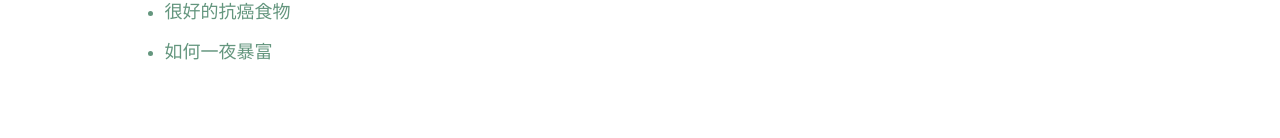
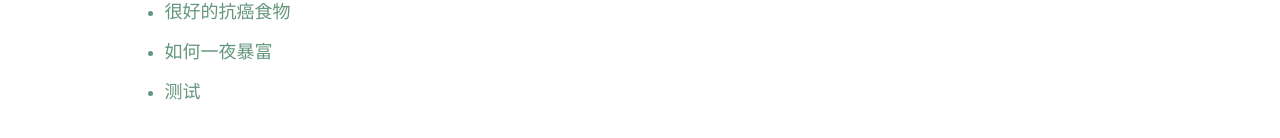
Before and after one commit to Ada-design/qianduan, a Vue app in the folder hello_vue3/: page /news in a window 1280 px wide. Shown: the part 222-360 px from the top of the page. Built offline with nearby package versions, Linux system fonts and the light colour scheme.

Commit message:
路由param参数

```diff
--- a/hello_vue3/src/router/index.ts
+++ b/hello_vue3/src/router/index.ts
@@ -26,12 +26,19 @@ const router = createRouter({
             // 子路由
             children: [
                 {
-                    path: 'detail',
+                    name:'detail',
+                    path: 'detail/:id/:title/:content',
                     component: () => import('@/views/news/news1-content.vue')
                 },
                 {
-                    path: 'detail2',
+                    name:'detail2',
+                    path: 'detail2/:id/:title/:content',
                     component: () => import('@/views/news/news2-content.vue')
+                },
+                {
+                    name:'detail3',
+                    path: 'detail3/:id/:title/:content',
+                    component: () => import('@/views/news/detail-content.vue')
                 }
             ]
         }
--- a/hello_vue3/src/views/NewsDemo.vue
+++ b/hello_vue3/src/views/NewsDemo.vue
@@ -4,13 +4,14 @@
         <div>
             <ul>
                 <li v-for="(item, index) in newsList" :key="index">
-                    <!-- 第一种query动态传参 -->
-                    <!-- 使用``,模板字符串嵌入js -->
-                    <!-- <RouterLink :to="`${item.path}?id=${item.id}&title=${item.title}&content=${item.content}`">{{ item.title  }}</RouterLink> -->
-                    <!-- 第二种query动态传参 -->
+                    <!-- 第一种写法params传参 -->
+                    <!--
+                       <RouterLink :to="`${item.path}/${item.id}/${item.title}/${item.content}`">{{ item.title  }}</RouterLink>
+                    -->
+                    <!-- 第二种写法params传参  -->
                     <RouterLink :to="{
-                        path: item.path,
-                        query: {
+                        name: item.name,
+                        params: {
                             id: item.id,
                             title: item.title,
                             content: item.content
@@ -33,15 +34,24 @@ const newsList = reactive(
     [
         {
             id: 1,
+            name:'detail',
             title: "很好的抗癌食物",
             content: "西兰花",
             path: '/news/detail'
         },
         {
             id: 2,
+            name:'detail2',
             title: "如何一夜暴富",
             content: "新闻内容",
             path: '/news/detail2'
+        },
+        {
+            id: 3,
+            name:'detail3',
+            title: "测试",
+            content: "测试",
+            path: '/news/detail3'
         }
     ]
 )
--- /dev/null
+++ b/hello_vue3/src/views/news/detail-content.vue
@@ -0,0 +1,15 @@
+<template>
+    <ul class="news-list">
+        <li>编号：{{ route.params.id }}</li>
+        <li>标题：{{ route.params.title }}</li>
+        <li>内容：{{ route.params.content }}</li>
+    </ul>
+</template>
+
+<script lang="ts" setup name="detail-content">
+import { useRoute } from 'vue-router'
+const route = useRoute()
+console.log(route)
+</script>
+
+<style scoped></style>
--- a/hello_vue3/src/views/news/news2-content.vue
+++ b/hello_vue3/src/views/news/news2-content.vue
@@ -1,8 +1,8 @@
 <template>
        <ul class="news-list">
-        <li>编号：{{ route.query.id }}</li>
-        <li>标题：{{ route.query.title }}</li>
-        <li>内容：{{ route.query.content }}</li>
+        <li>编号：{{ route.params.id }}</li>
+        <li>标题：{{ route.params.title }}</li>
+        <li>内容：{{ route.params.content }}</li>
     </ul>
 </template>
 
```
